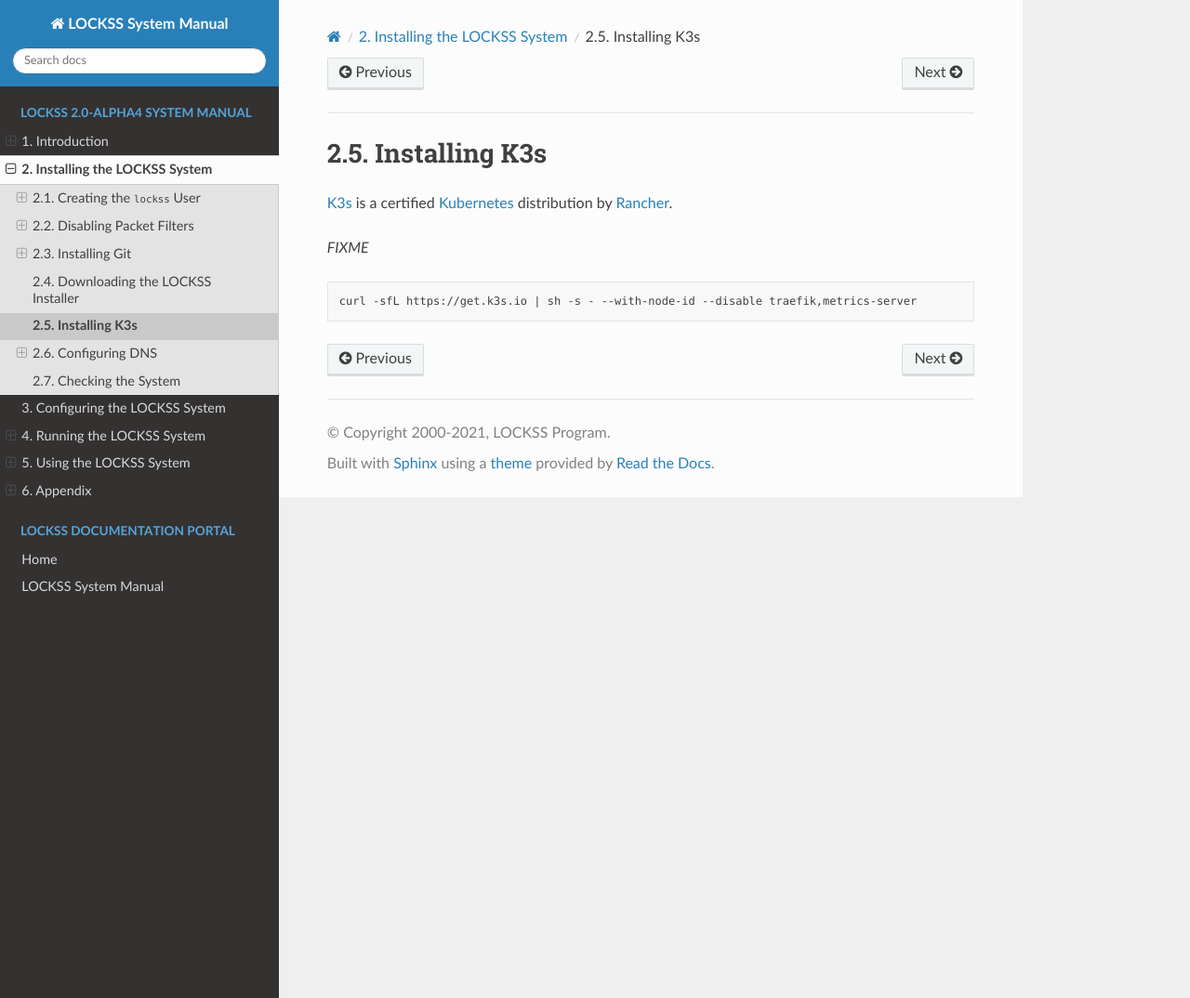
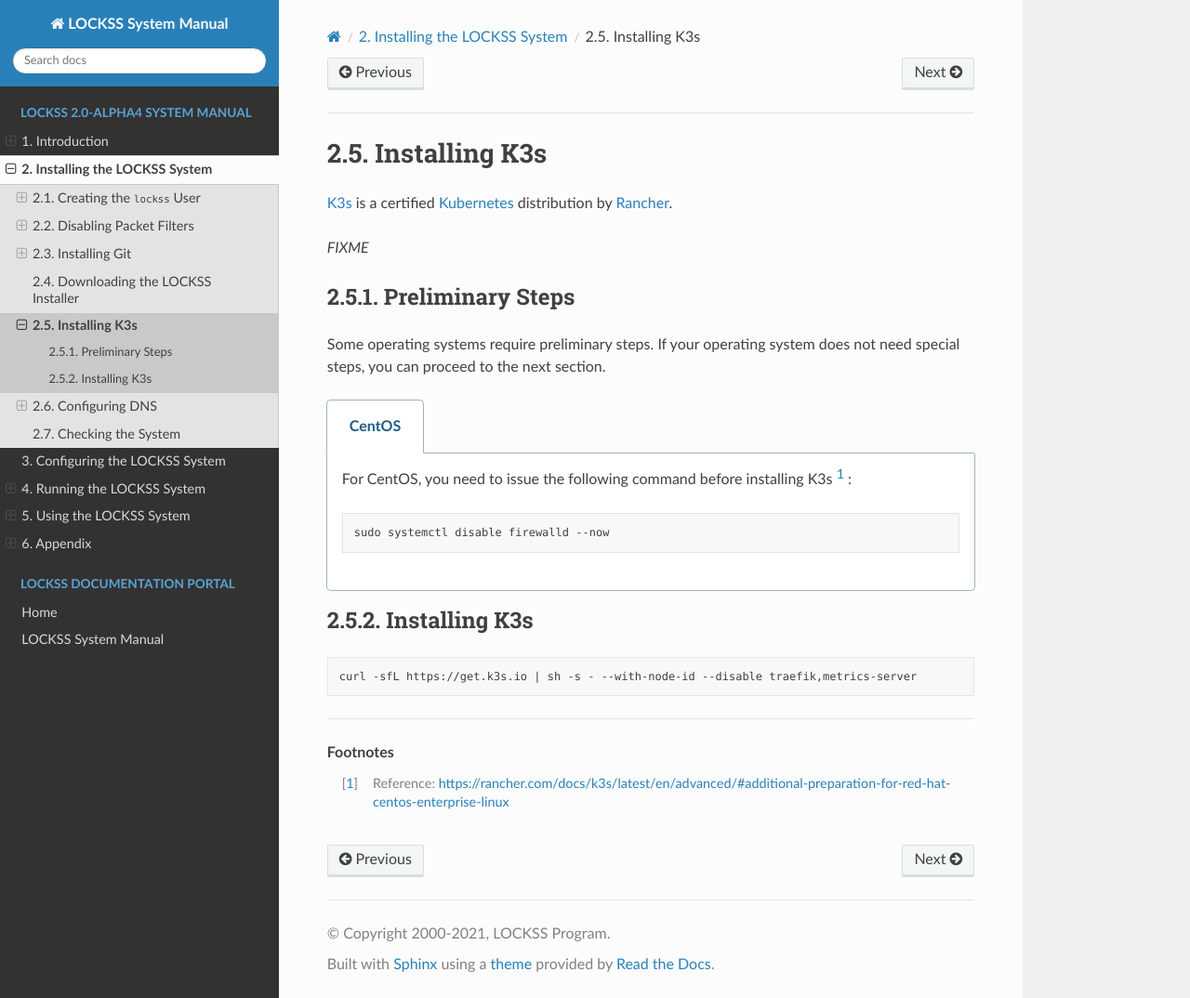
Before and after one commit to lockss/lockss-rtd-manual, a Sphinx documentation site: the page built from docs/installing/k3s.rst, in a window 1280 px wide and 1074 px high. Shown: the whole window at 93% size. Built offline with Sphinx 7.4.7 and the Read the Docs theme 2.0.0, drawn with Linux system fonts in a browser that asks for light colours.

Commit message:
CentOS preliminary steps

```diff
--- a/docs/installing/k3s.rst
+++ b/docs/installing/k3s.rst
@@ -6,6 +6,32 @@ Installing K3s
 
 *FIXME*
 
+-----------------
+Preliminary Steps
+-----------------
+
+Some operating systems require preliminary steps. If your operating system does not need special steps, you can proceed to the next section.
+
+.. tabs::
+
+   .. group-tab:: CentOS
+
+      For CentOS, you need to issue the following command before installing K3s [#fn1]_ :
+
+      .. code-block:: shell
+
+         sudo systemctl disable firewalld --now
+
+--------------
+Installing K3s
+--------------
+
 .. code-block:: shell
 
    curl -sfL https://get.k3s.io | sh -s - --with-node-id --disable traefik,metrics-server
+
+----
+
+.. rubric:: Footnotes
+
+.. [#fn1] Reference: https://rancher.com/docs/k3s/latest/en/advanced/#additional-preparation-for-red-hat-centos-enterprise-linux
```
